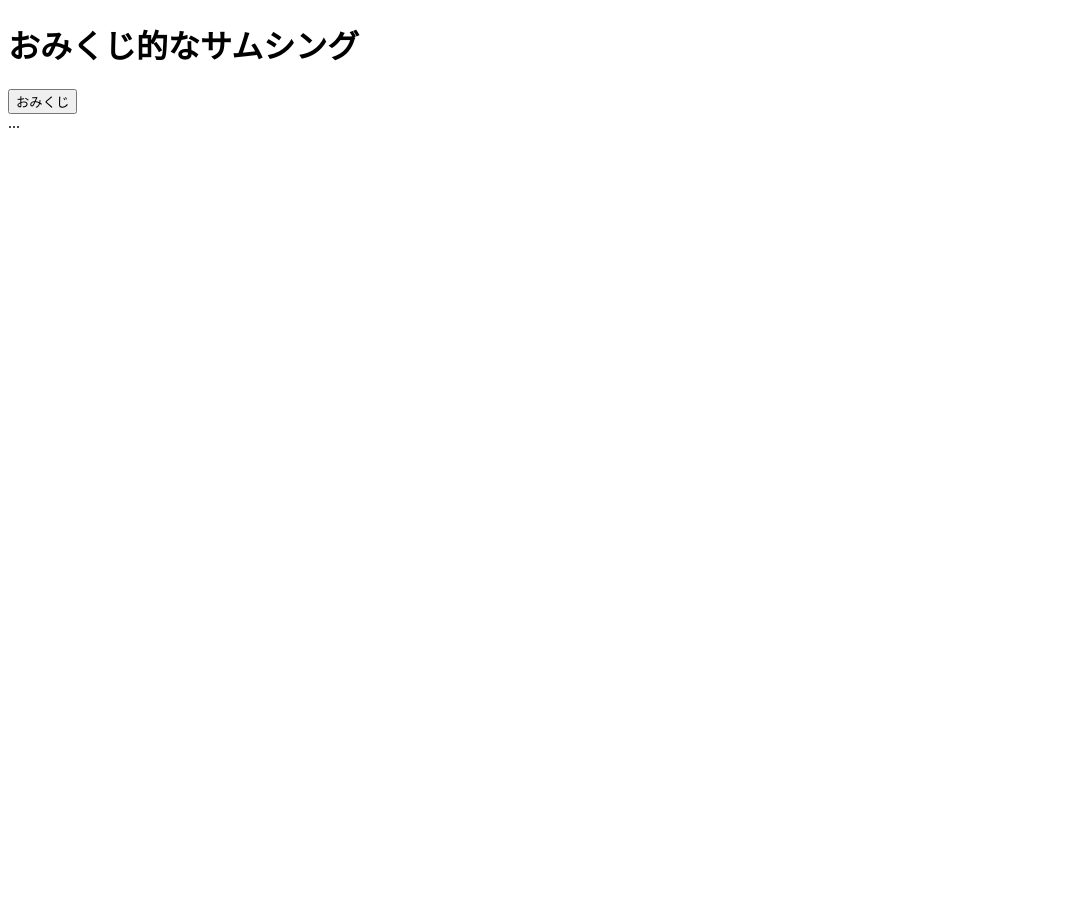
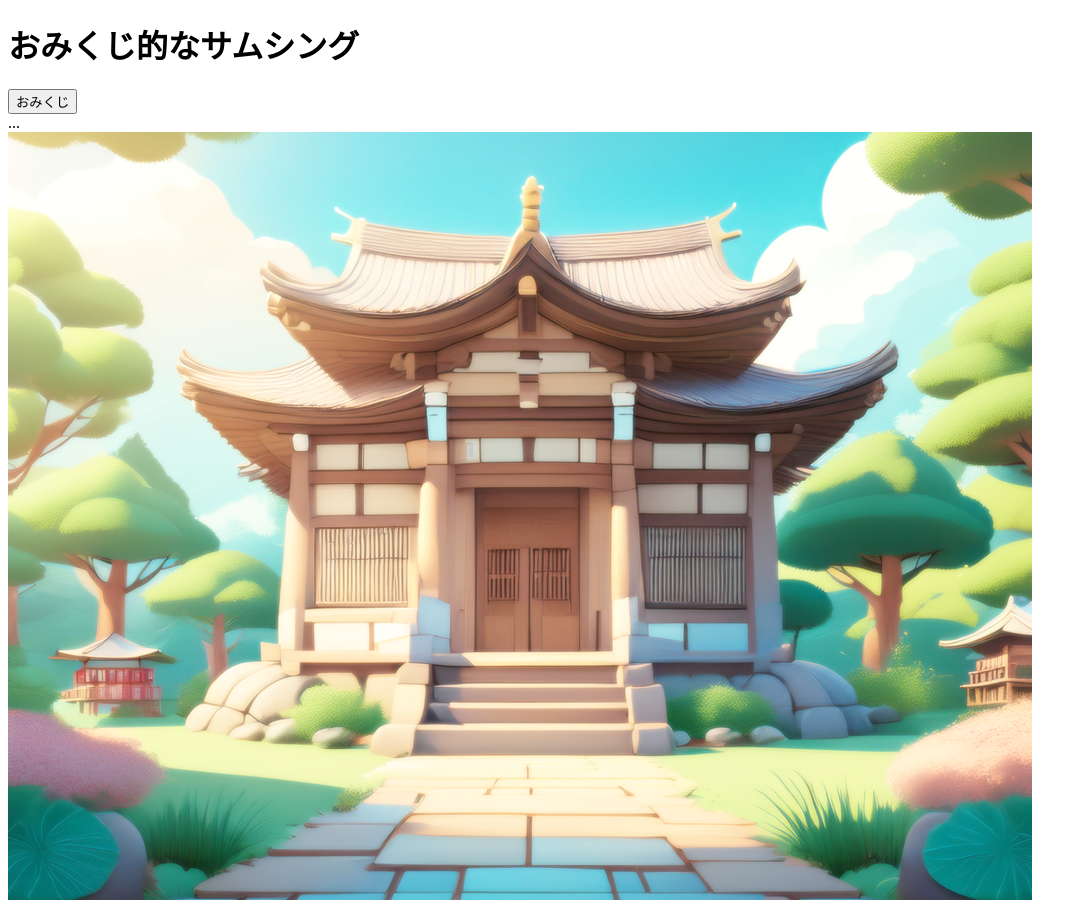
Before and after one commit to gadgeski/Think-it_free, a plain HTML site: page index.html in a window 1280 px wide. Shown: the whole page, without its empty margins (0-1087 px from the left). Before the commit the page ends 800 px from the top, so only its background shows below. Drawn offline with Linux system fonts and the light colour scheme.

Commit message:
画像追加

```diff
--- a/index.html
+++ b/index.html
@@ -12,5 +12,6 @@
     <div>
         <div id="output">...</div>
         </div>
+    <img src="Omikuji.png" alt="おみくじ">
 </body>
 </html>
```
Also changed, not shown: Omikuji.png (added).
